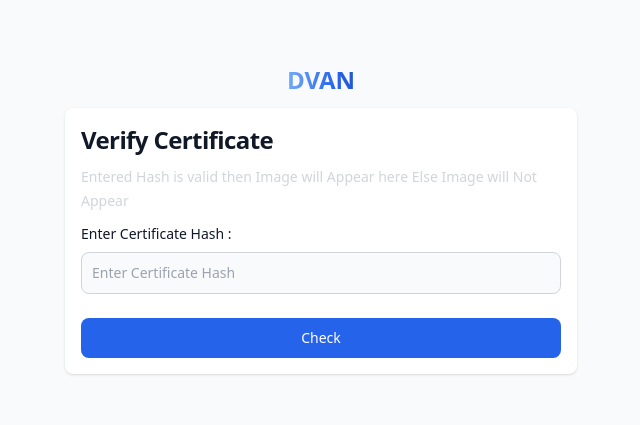
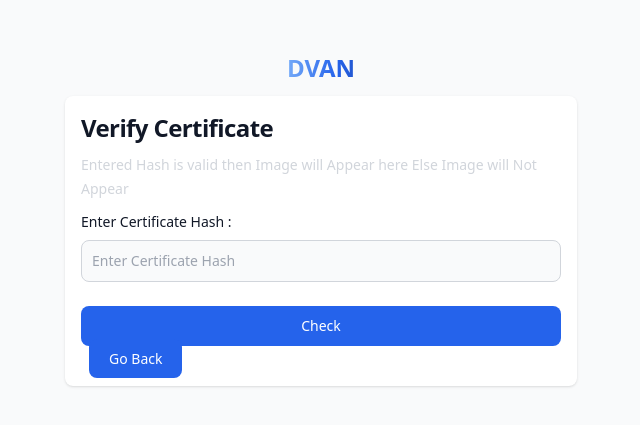
Before and after one commit to DiveshJ8766/Dvan_Test, a React (Create React App) app: page /verifier in a window 1280 px wide. Shown: the part 181-606 px from the top of the page, without its empty margins (319-959 px from the left). Built offline with nearby package versions, Linux system fonts and the light colour scheme; no server answers.

Commit message:
Update Verifier.js

```diff
--- a/src/Components/VerifierPage/Verifier.js
+++ b/src/Components/VerifierPage/Verifier.js
@@ -1,5 +1,6 @@
 import React, { useState,useEffect } from "react";
 import { useForm } from "react-hook-form";
+import { Link } from "react-router-dom";
 
 function Verifier() {
 let [imgHash, setImgHash] = useState("");
@@ -57,6 +58,8 @@
           </div>
           <button type="submit"
             className="w-full text-white bg-primary-600 hover:bg-primary-700 focus:ring-4 focus:outline-none focus:ring-primary-300 font-medium rounded-lg text-sm px-5 py-2.5 text-center dark:bg-primary-600 dark:hover:bg-primary-700 dark:focus:ring-primary-800">Check</button>
+          <Link to="/"
+            className=" text-white bg-primary-600 hover:bg-primary-700 focus:ring-4 focus:outline-none focus:ring-primary-300 font-medium rounded-lg text-sm px-5 py-2.5 text-center dark:bg-primary-600 dark:hover:bg-primary-700 dark:focus:ring-primary-800 ml-2">Go Back</Link>
         </form>
         {imgHash ? (
         <div className="mt-3 text-center text-sm dark:text-red-400">
```
